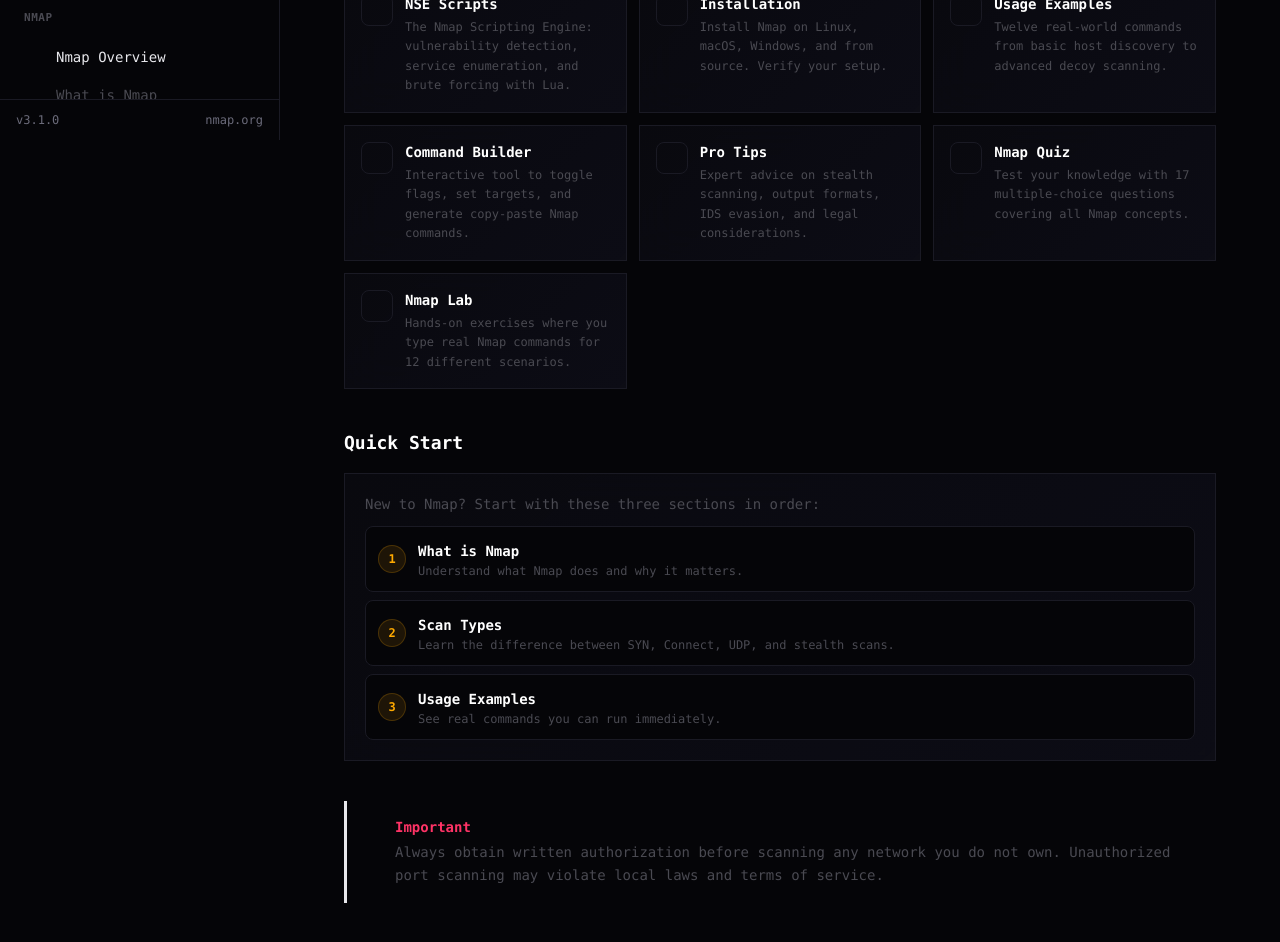
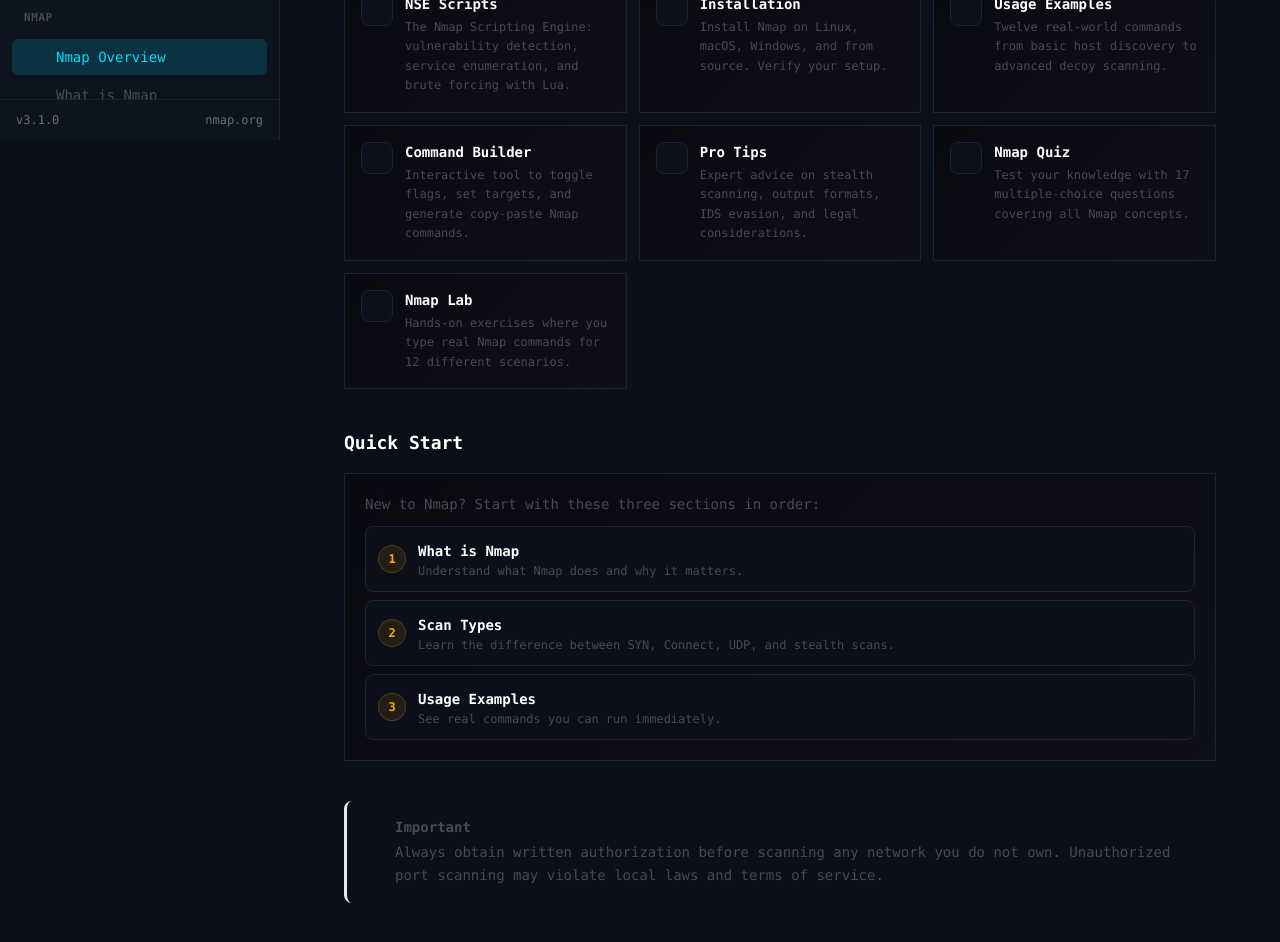
Before and after one commit to Tribrix23/cyber_sec_documentation, a Next.js app: page /nmap in a window 1280 px wide. Shown: the part 660-1602 px from the top of the page. Built offline with nearby package versions, Linux system fonts and the light colour scheme.

Commit message:
setting up colors

```diff
--- a/app/globals.css
+++ b/app/globals.css
@@ -2,9 +2,9 @@
 
 @layer base {
   :root {
-    --cyber-bg: #050508;
-    --cyber-bg-secondary: #0a0a10;
-    --cyber-border: #1a1a24;
+    --cyber-bg: #0a0f1a;
+    --cyber-bg-secondary: #0d1420;
+    --cyber-border: #1a2233;
     --cyber-text: #e8e8ec;
     --cyber-text-dim: #6b6b7a;
     --cyber-text-muted: #4a4a52;
@@ -21,7 +21,7 @@
   body {
     background-color: var(--cyber-bg);
     color: var(--cyber-text);
-    font-family: 'SF Mono', 'Fira Code', 'Consolas', monospace;
+    font-family: 'JetBrains Mono', 'Geist Mono', 'SF Mono', 'Fira Code', 'Consolas', monospace;
     -webkit-font-smoothing: antialiased;
   }
 
@@ -58,24 +58,14 @@
   }
 
   .code-block {
-    background: linear-gradient(135deg, #0a0a10 0%, #0f0f18 50%, #0a0a10 100%);
+    background: linear-gradient(135deg, #0d1420 0%, #0a0f1a 50%, #0d1420 100%);
     border: 1px solid var(--cyber-border);
     position: relative;
     overflow: hidden;
   }
 
   .code-block::before {
-    content: '';
-    position: absolute;
-    top: 0;
-    left: 0;
-    right: 0;
-    bottom: 0;
-    background:
-      linear-gradient(90deg, transparent 50%, rgba(0, 217, 255, 0.015) 50%),
-      linear-gradient(rgba(0, 217, 255, 0.015) 50%, transparent 50%);
-    background-size: 20px 20px;
-    pointer-events: none;
+    display: none;
   }
 
   .glow-cyan {
@@ -104,6 +94,10 @@
 
   .bg-cyber-cyan\/10 {
     background-color: rgba(0, 217, 255, 0.1);
+  }
+
+  .bg-cyber-cyan\/15 {
+    background-color: rgba(0, 217, 255, 0.15);
   }
 
   .border-cyber-cyan\/20 {
@@ -190,6 +184,14 @@
     background-color: var(--cyber-bg);
   }
 
+  .bg-cyber-bg-light {
+    background-color: var(--cyber-bg-secondary);
+  }
+
+  .bg-cyber-bg-card {
+    background-color: rgba(13, 20, 32, 0.6);
+  }
+
   .bg-cyber-bg\/50 {
     background-color: rgba(5, 5, 8, 0.5);
   }
--- a/components/Sidebar.tsx
+++ b/components/Sidebar.tsx
@@ -142,11 +142,11 @@
     return pathname === path;
   };
 
-  const renderNavItem = (item: NavItem) => {
+const renderNavItem = (item: NavItem) => {
     const active = isActivePath(item.path);
     const classes = `flex items-center gap-3 px-3 py-2 rounded-md text-sm transition-colors cursor-pointer ${
       active
-        ? 'nav-active font-medium'
+        ? 'nav-active font-medium bg-cyber-cyan/15 text-cyber-cyan'
         : 'text-cyber-text-muted hover:text-cyber-cyan'
     }`;
 
--- a/components/base/Callout.tsx
+++ b/components/base/Callout.tsx
@@ -9,34 +9,38 @@
   className?: string;
 }
 
-const styles: Record<CalloutType, { border: string; icon: string; iconColor: string; bg: string; titleColor: string }> = {
+const styles: Record<CalloutType, { border: string; icon: string; iconColor: string; bg: string; titleColor: string; text: string }> = {
   info: {
     border: 'border-l-cyber-cyan',
     icon: 'ri-information-line',
     iconColor: 'text-cyber-cyan',
     bg: 'bg-cyber-cyan/5',
-    titleColor: 'text-cyber-cyan',
+    titleColor: 'text-cyber-text-muted',
+    text: 'text-cyber-text-muted',
   },
   warning: {
     border: 'border-l-cyber-amber',
     icon: 'ri-alert-line',
     iconColor: 'text-cyber-amber',
     bg: 'bg-cyber-amber/5',
-    titleColor: 'text-cyber-amber',
+    titleColor: 'text-cyber-text-muted',
+    text: 'text-cyber-text-muted',
   },
   danger: {
     border: 'border-l-cyber-red',
     icon: 'ri-error-warning-line',
     iconColor: 'text-cyber-red',
     bg: 'bg-cyber-red/5',
-    titleColor: 'text-cyber-red',
+    titleColor: 'text-cyber-text-muted',
+    text: 'text-cyber-text-muted',
   },
   tip: {
     border: 'border-l-cyber-green',
     icon: 'ri-lightbulb-line',
     iconColor: 'text-cyber-green',
     bg: 'bg-cyber-green/5',
-    titleColor: 'text-cyber-green',
+    titleColor: 'text-cyber-text-muted',
+    text: 'text-cyber-text-muted',
   },
 };
 
@@ -45,7 +49,7 @@
   const defaultTitle = type === 'info' ? 'Info' : type === 'warning' ? 'Warning' : type === 'danger' ? 'Important' : 'Tip';
 
     return (
-     <div className={`my-6 rounded-r-lg border-l-[3px] ${style.border} ${style.bg} p-4 ${className || ''}`}>
+      <div className={`my-6 rounded-lg border-l-[3px] ${style.border} ${style.bg} p-4 ${className || ''}`}>
        <div className="flex items-start gap-3">
          <div className={`w-5 h-5 flex items-center justify-center shrink-0 mt-0.5 ${style.iconColor}`}>
            <i className={style.icon} />
@@ -54,7 +58,7 @@
             <p className={`text-sm font-semibold ${style.titleColor} mb-1`}>
               {title || defaultTitle}
             </p>
-           <div className="text-sm text-cyber-text-muted leading-relaxed">{children}</div>
+            <div className={`text-sm ${style.text} leading-relaxed`}>{children}</div>
           </div>
        </div>
      </div>
--- a/components/base/Codeblock.tsx
+++ b/components/base/Codeblock.tsx
@@ -21,7 +21,7 @@
   const lines = code.split('\n');
 
   return (
-    <div className="code-block overflow-hidden my-6">
+    <div className="code-block overflow-hidden my-6 rounded-lg">
       {/* Header */}
       <div className="flex items-center justify-between px-4 py-2.5 border-b border-cyber-border bg-cyber-bg-light">
         <div className="flex items-center gap-2">
```
Lines whose indentation alone changed are shown as unchanged.
